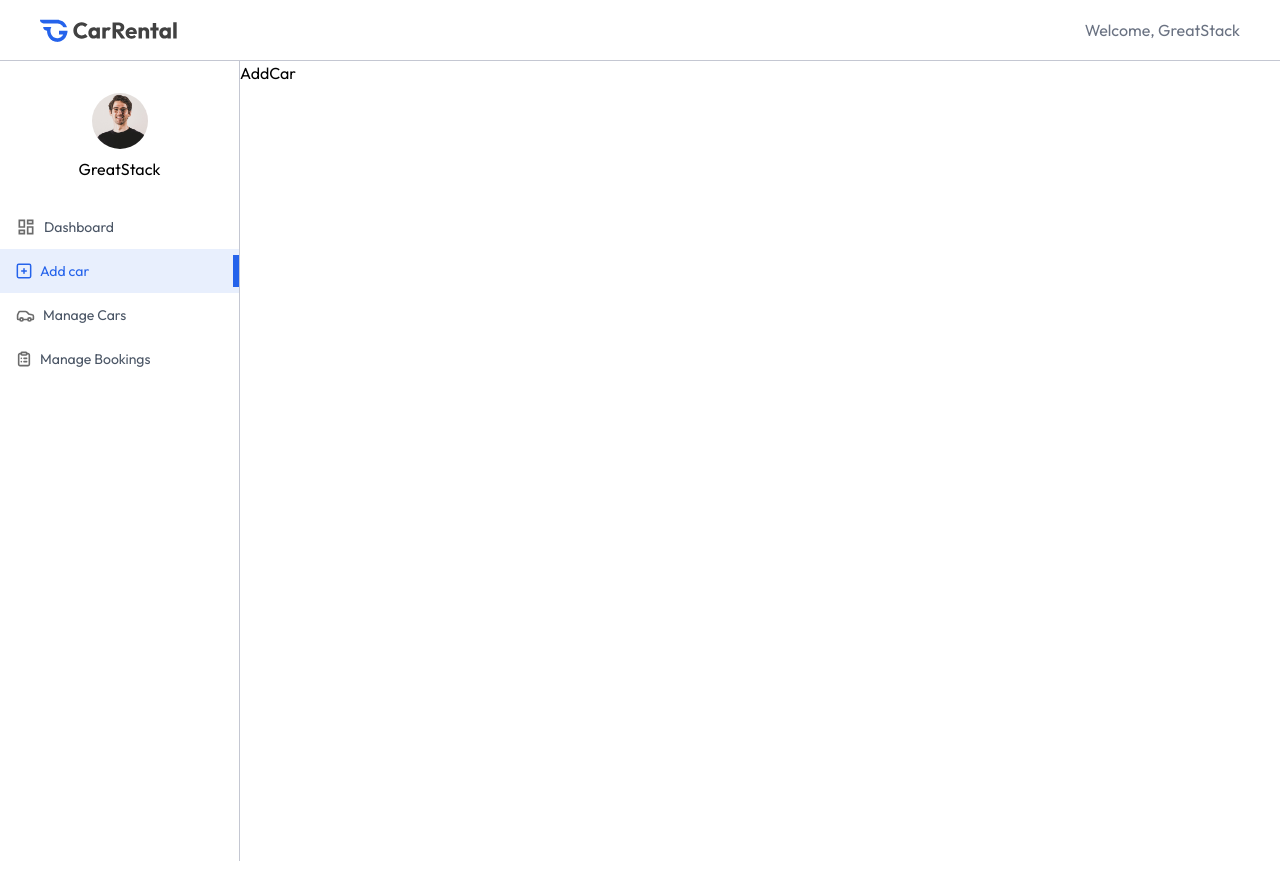
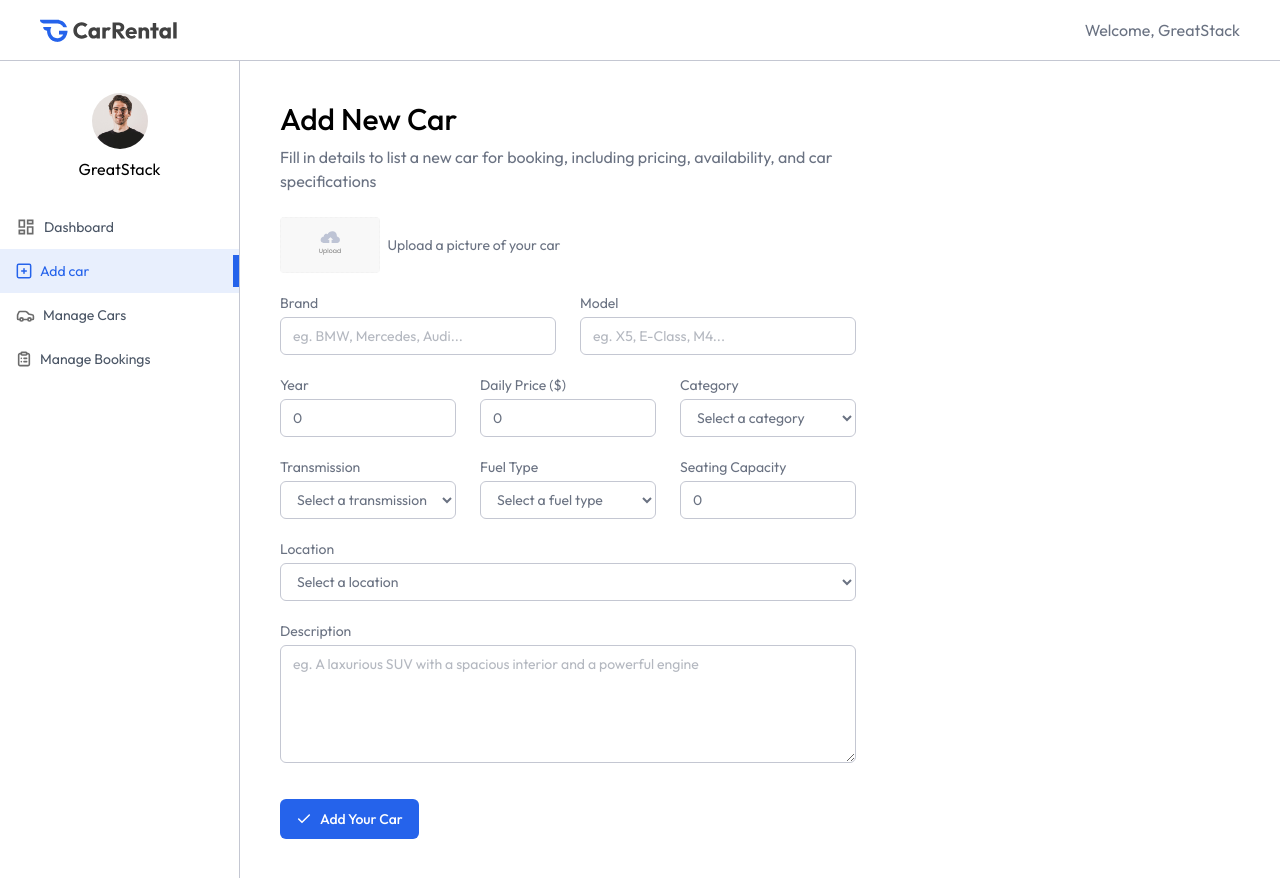
Before and after one commit to sameera-87/MERN-Car-Rental-Project, a React (Vite) app in the folder client/: page /owner/add-car in a window 1280 px wide. Built offline with nearby package versions, Linux system fonts and the light colour scheme.

Commit message:
Add car page implemented|

```diff
--- a/client/src/pages/owner/AddCar.jsx
+++ b/client/src/pages/owner/AddCar.jsx
@@ -1,8 +1,159 @@
-import React from 'react'
+import React, { useState } from 'react'
+import Title from '../../components/owner/Title'
+import { assets } from '../../assets/assets'
 
 const AddCar = () => {
+
+  const currency = import.meta.env.VITE_CURRENCY
+
+  const [image, setImage] = useState(null)
+  const [car, setCar] = useState({
+    brand: '',
+    model: '',
+    year: 0,
+    pricePerDay: 0,
+    category: '',
+    transmission: '',
+    fuel_type: '',
+    seating_capacity: 0,
+    location: '',
+    description: '',
+  })
+
+  const onSubmitHandler = async (e) => {
+    e.preventDefault();
+  }
+
   return (
-    <div>AddCar</div>
+    <div className='px-4 py-10 md:px-10 flex-1'>
+
+      <Title title="Add New Car" subTitle="Fill in details to list a new car for
+      booking, including pricing, availability, and car specifications" />
+
+      <form onSubmit={onSubmitHandler} className='flex flex-col gap-5 text-gray-500
+      text-sm mt-6 max-w-xl'>
+
+        {/* car image */}
+        <div className='flex items-center gap-2 w-full'>
+          <label htmlFor='car-image'>
+            <img src={image ? URL.createObjectURL(image) : assets.upload_icon} alt=""
+            className='h-14 rounded cursor-pointer' />
+            <input type="file" id="car-image" accept="image/*" hidden onChange={e =>
+              setImage(e.target.files[0])}/>
+          </label>
+          <p className='text-sm text-gray-500'>Upload a picture of your car</p>
+        </div>
+
+        {/* Car brand and model */}
+        <div className='grid grid-cols-1 md:grid-cols-2 gap-6'>
+          <div className='flex flex-col w-full'>
+            <label>Brand</label>
+            <input type="text" placeholder='eg. BMW, Mercedes, Audi...' required
+            className='px-3 py-2 mt-1 border border-borderColor rounded-md
+            outline-none' value={car.brand} onChange={e=> setCar({...car, brand: e.target.value})}/>
+          </div>
+
+          <div className='flex flex-col w-full'>
+            <label>Model</label>
+            <input type="text" placeholder='eg. X5, E-Class, M4...' required
+            className='px-3 py-2 mt-1 border border-borderColor rounded-md
+            outline-none' value={car.model} onChange={e=> setCar({...car, model: e.target.value})}/>
+          </div>
+        </div>
+
+        {/* Car Year, Price, Category */}
+        <div className='grid grid-cols-1 sm:grid-cols-2 md:grid-cols-3 gap-6'>
+          <div className='flex flex-col w-full'>
+            <label>Year</label>
+            <input type="number" placeholder='2025' required
+            className='px-3 py-2 mt-1 border border-borderColor rounded-md
+            outline-none' value={car.year} onChange={e=> setCar({...car, year: e.target.value})}/>
+          </div>
+
+          <div className='flex flex-col w-full'>
+            <label>Daily Price ({currency})</label>
+            <input type="number" placeholder='100' required
+            className='px-3 py-2 mt-1 border border-borderColor rounded-md
+            outline-none' value={car.pricePerDay} onChange={e=> setCar({...car, pricePerDay: e.target.value})}/>
+          </div>
+
+          <div className='flex flex-col w-full'>
+            <label>Category</label>
+            <select onChange={e => setCar({...car, category: e.target.value})} value={car.category}
+              className='px-3 py-2 mt-1 border border-borderColor rounded-md outline-none'>
+              <option value="">Select a category</option>
+              <option value="Sedan">Sedan</option>
+              <option value="SUV">SUV</option>
+              <option value="Van">Van</option>
+            </select>
+          </div>
+        </div>
+
+        {/* Car Transmission, Fuel Type, Seating Capacity */}
+        <div className='grid grid-col-1 sm:grid-cols-2 md:grid-cols-3 gap-6'>
+          <div className='flex flex-col w-full'>
+            <label>Transmission</label>
+            <select onChange={e => setCar({...car, transmission: e.target.value})} value={car.transmission}
+              className='px-3 py-2 mt-1 border border-borderColor rounded-md outline-none'>
+              <option value="">Select a transmission</option>
+              <option value="Automatic">Automatic</option>
+              <option value="Manual">Manual</option>
+              <option value="Semi-Automatic">Semi-Automatic</option>
+            </select>
+          </div>
+
+          <div className='flex flex-col w-full'>
+            <label>Fuel Type</label>
+            <select onChange={e => setCar({...car, fuel_type: e.target.value})} value={car.fuel_type}
+              className='px-3 py-2 mt-1 border border-borderColor rounded-md outline-none'>
+              <option value="">Select a fuel type</option>
+              <option value="Gas">Gas</option>
+              <option value="Diesel">Diesel</option>
+              <option value="Petrol">Petrol</option>
+              <option value="Electric">Electric</option>
+              <option value="Hybrid">Hybrid</option>
+            </select>
+          </div>
+
+         <div className='flex flex-col w-full'>
+            <label>Seating Capacity</label>
+            <input type="number" placeholder='4' required
+            className='px-3 py-2 mt-1 border border-borderColor rounded-md
+            outline-none' value={car.seating_capacity} onChange={e=> setCar({...car, seating_capacity: e.target.value})}/>
+          </div>
+        </div>
+
+        {/* Car Location */}
+        {/* Add the map feature for this instead of selecting the location manually */}
+          <div className='flex flex-col w-full'>
+            <label>Location</label>
+            <select onChange={e => setCar({...car, fuel_type: e.target.value})} value={car.location}
+              className='px-3 py-2 mt-1 border border-borderColor rounded-md outline-none'>
+              <option value="">Select a location</option>
+              <option value="New York">New York</option>
+              <option value="Los Angeles">Los Angeles</option>
+              <option value="Houston">Houston</option>
+              <option value="San Diego">San Diego</option>
+              <option value="Cincinnati">Cincinnati</option>
+            </select>
+          </div>
+
+          {/* car description */}
+          <div className='flex flex-col w-full'>
+            <label>Description</label>
+            <textarea rows={5} placeholder='eg. A laxurious SUV with a spacious interior and a powerful engine' required
+            className='px-3 py-2 mt-1 border border-borderColor rounded-md
+            outline-none' value={car.description} onChange={e=> setCar({...car, description: e.target.value})}></textarea>
+          </div>
+
+          <button className='flex items-center gap-2 px-4 py-2.5 mt-4 bg-primary
+          text-white rounded-md font-medium w-max cursor-pointer'>
+            <img src={assets.tick_icon} alt="" />
+            Add Your Car
+          </button>
+
+      </form>
+    </div>
   )
 }
 
```
